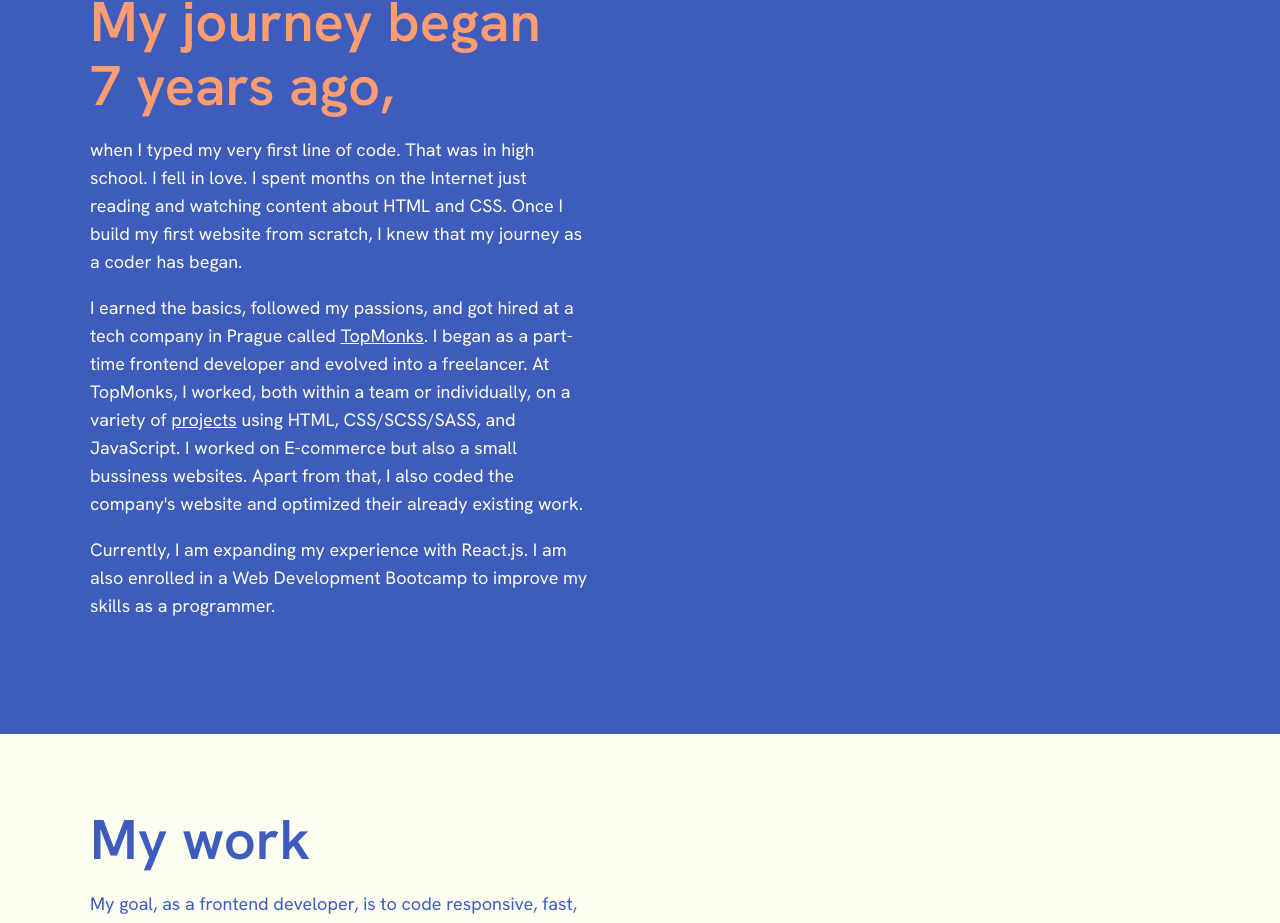
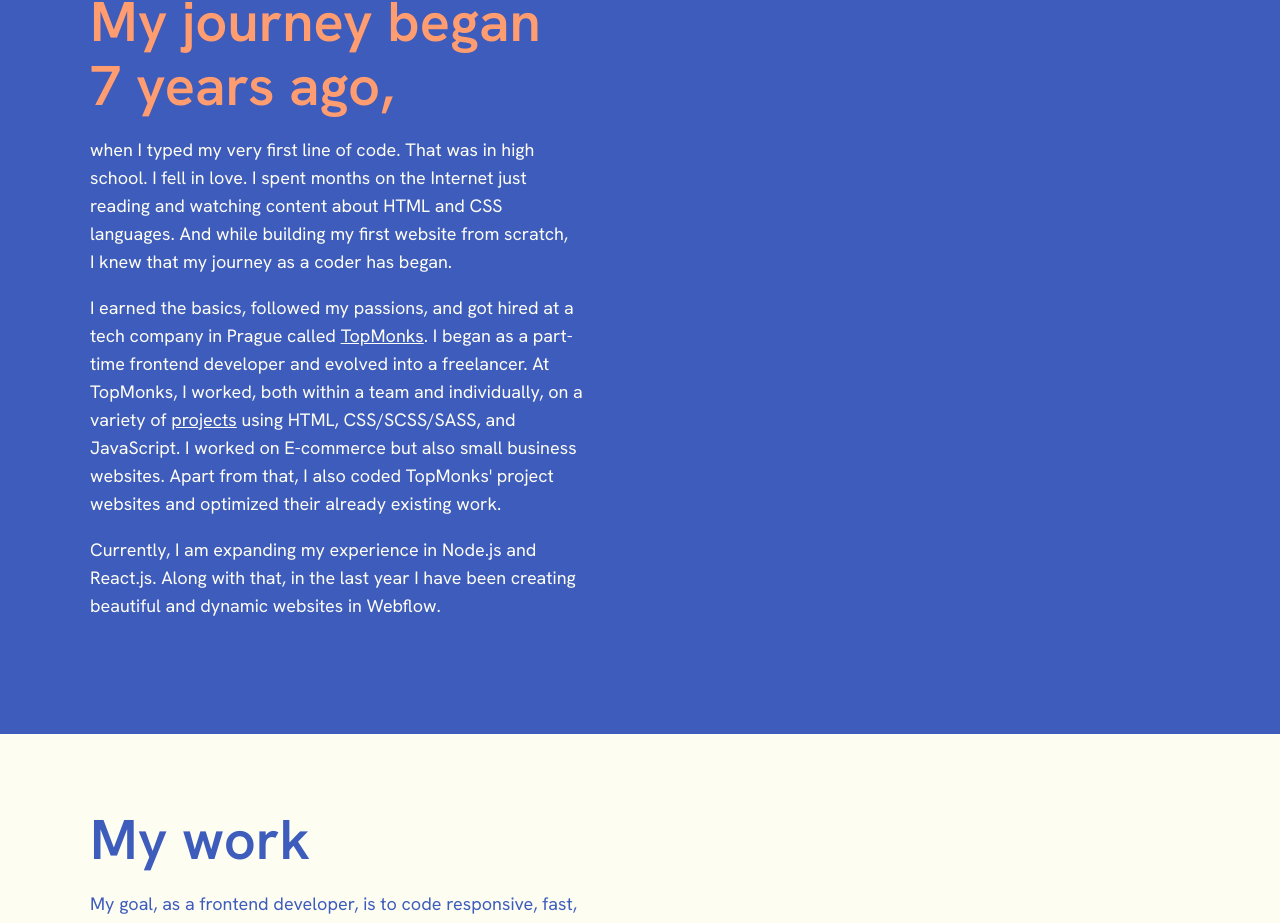
Before and after one commit to Cihlova/my-portfolio, a React (Create React App) app: page / in a window 1280 px wide. Shown: the part 905-1828 px from the top of the page. Built offline with nearby package versions, Linux system fonts and the light colour scheme.

Commit message:
About - change of text and style

```diff
--- a/public/styles.css
+++ b/public/styles.css
@@ -193,7 +193,7 @@ ul li {
 .about a {
   color: #fefdf2;
   text-decoration: underline;
-  transition: color 0.7s;
+  transition: color 0.35s;
 }
 .about a:hover {
   color: #ff9c70;
--- a/public/styles.scss
+++ b/public/styles.scss
@@ -205,7 +205,7 @@ ul {
   a {
     color: $primary;
     text-decoration: underline;
-    transition: color 0.7s;
+    transition: color 0.35s;
     &:hover {
       color: $tertiary-light;
     }
--- a/src/components/App.jsx
+++ b/src/components/App.jsx
@@ -18,7 +18,7 @@ function newStudy(study) {
 function App() {
   return (
     <div className="layout-wrapper">
-       <Navbar />
+      <Navbar />
       <section id="intro" className="intro">
         <div className="content">
           <div className="intro_content">
@@ -33,26 +33,27 @@ function App() {
             My journey began<br></br>7 years ago,
           </h2>
           <p>
-            when I typed my very first line of code. That was in high school. I
-            fell in love. I spent months on the Internet just reading and
-            watching content about HTML and CSS. Once I build my first website
-            from scratch, I knew that my journey as a coder has began.
+            when I&nbsp;typed my very first line of code. That was in high
+            school. I&nbsp;fell in love. I&nbsp;spent months on the Internet
+            just reading and watching content about HTML and CSS languages. And
+            while building my first website from scratch, I&nbsp;knew that my
+            journey as a coder has&nbsp;began.
           </p>
           <p>
-            I earned the basics, followed my passions, and got hired at a tech
-            company in Prague called{" "}
-            <a href="https://www.topmonks.com/">TopMonks</a>. I began as a
+            I&nbsp;earned the basics, followed my passions, and got hired at a
+            tech company in Prague called{" "}
+            <a href="https://www.topmonks.com/">TopMonks</a>. I&nbsp;began as a
             part-time frontend developer and evolved into a freelancer. At
-            TopMonks, I worked, both within a team or individually, on a variety
-            of <a href="#work">projects</a> using HTML, CSS/SCSS/SASS, and
-            JavaScript. I worked on E-commerce but also a small bussiness
-            websites. Apart from that, I also coded the company's website and
-            optimized their already existing work.
+            TopMonks, I&nbsp;worked, both within a team and individually, on a
+            variety of <a href="#work">projects</a> using HTML, CSS/SCSS/SASS,
+            and JavaScript. I&nbsp;worked on E-commerce but also small business
+            websites. Apart from that, I&nbsp;also coded TopMonks' project
+            websites and optimized their already existing&nbsp;work.
           </p>
           <p>
-            Currently, I am expanding my experience with React.js. I am also
-            enrolled in a Web Development Bootcamp to improve my skills as a
-            programmer.
+            Currently, I&nbsp;am expanding my experience in Node.js and
+            React.js. Along with that, in the last year I&nbsp;have been
+            creating beautiful and dynamic websites in Webflow.
           </p>
         </div>
       </section>
@@ -66,9 +67,7 @@ function App() {
             creative and elegant solutions to any challenge.
           </p>
           <h3>Selected projects I have worked on in the past.</h3>
-          <ul>
-            {studies.map(newStudy)}
-          </ul>
+          <ul>{studies.map(newStudy)}</ul>
         </div>
       </section>
       <section className="contact">
```
Also changed, not shown: 1 other file (tests, documents, lock files or other folders).
